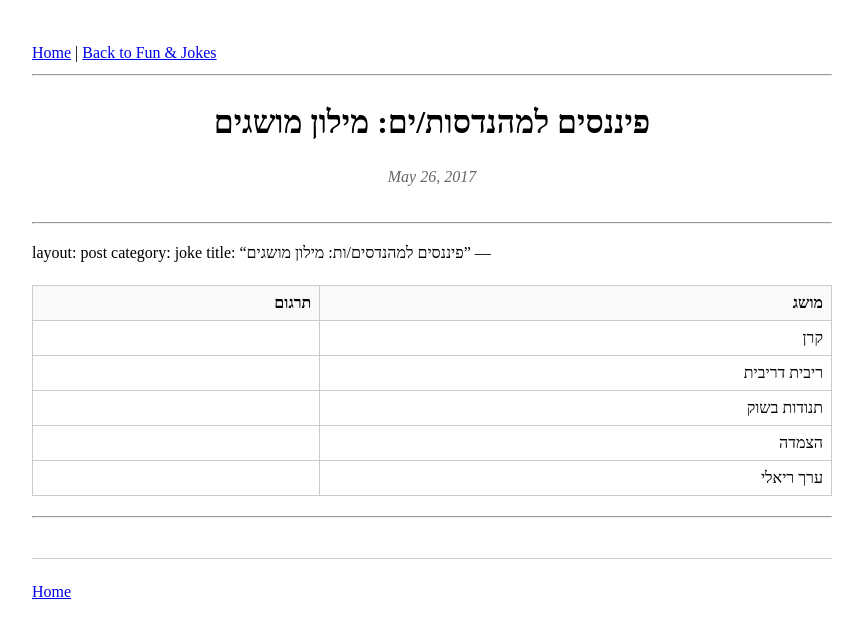
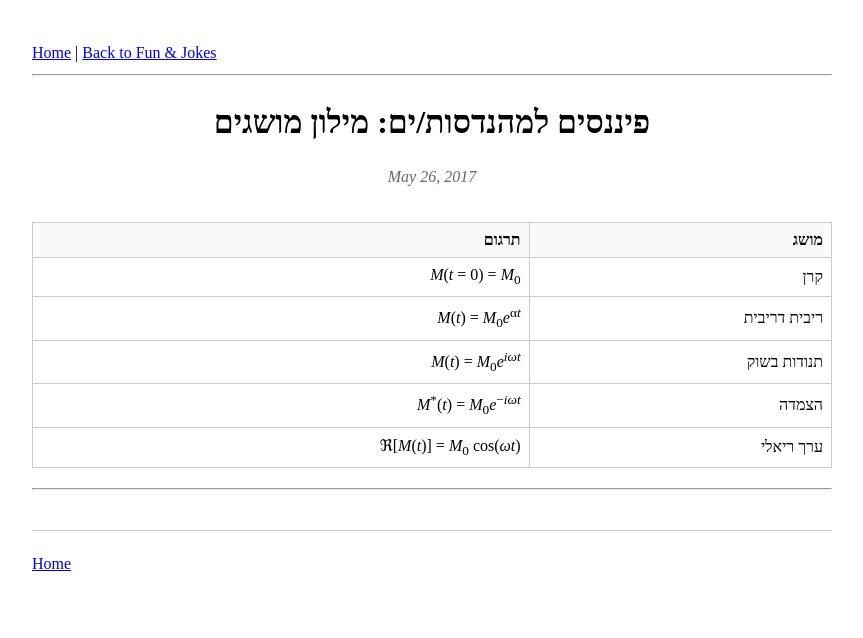
Before and after one commit to smitke6/smitke6.github.io, a Jekyll site: the page built from archive/he/Finance.md, in a window 1280 px wide. Shown: the top 638 px of the page, without its empty margins (208-1071 px from the left). Built offline with Jekyll 4.4.1, drawn with Linux system fonts in a browser that asks for light colours.

Commit message:
Update Finance.md

```diff
--- a/archive/he/Finance.md
+++ b/archive/he/Finance.md
@@ -3,12 +3,6 @@ layout: post
 category: joke
 title: "פיננסים למהנדסות/ים: מילון מושגים"
 date: 2017-05-26
----
-
----
-layout: post
-category: joke
-title: "פיננסים למהנדסים/ות: מילון מושגים"
 ---
 
 <div dir="rtl" lang="he">
@@ -23,23 +17,23 @@ title: "פיננסים למהנדסים/ות: מילון מושגים"
   <tbody>
     <tr>
       <td style="border: 1px solid #ccc; padding: 8px;">קרן</td>
-      <td style="border: 1px solid #ccc; padding: 8px;"></td>
+      <td style="border: 1px solid #ccc; padding: 8px;"><span dir="ltr"><i>M</i>(<i>t</i> = 0) = <i>M</i><sub>0</sub></span></td>
     </tr>
     <tr>
       <td style="border: 1px solid #ccc; padding: 8px;">ריבית דריבית</td>
-      <td style="border: 1px solid #ccc; padding: 8px;"></td>
+      <td style="border: 1px solid #ccc; padding: 8px;"><span dir="ltr"><i>M</i>(<i>t</i>) = <i>M</i><sub>0</sub><i>e</i><sup>α<i>t</i></sup></span></td>
     </tr>
     <tr>
       <td style="border: 1px solid #ccc; padding: 8px;">תנודות בשוק</td>
-      <td style="border: 1px solid #ccc; padding: 8px;"></td>
+      <td style="border: 1px solid #ccc; padding: 8px;"><span dir="ltr"><i>M</i>(<i>t</i>) = <i>M</i><sub>0</sub><i>e</i><sup><i>iωt</i></sup></span></td>
     </tr>
     <tr>
       <td style="border: 1px solid #ccc; padding: 8px;">הצמדה</td>
-      <td style="border: 1px solid #ccc; padding: 8px;"></td>
+      <td style="border: 1px solid #ccc; padding: 8px;"><span dir="ltr"><i>M</i><sup>*</sup>(<i>t</i>) = <i>M</i><sub>0</sub><i>e</i><sup>−<i>iωt</i></sup></span></td>
     </tr>
     <tr>
       <td style="border: 1px solid #ccc; padding: 8px;">ערך ריאלי</td>
-      <td style="border: 1px solid #ccc; padding: 8px;"></td>
+      <td style="border: 1px solid #ccc; padding: 8px;"><span dir="ltr">ℜ[<i>M</i>(<i>t</i>)] = <i>M</i><sub>0</sub> cos(<i>ωt</i>)</span></td>
     </tr>
   </tbody>
 </table>
```
